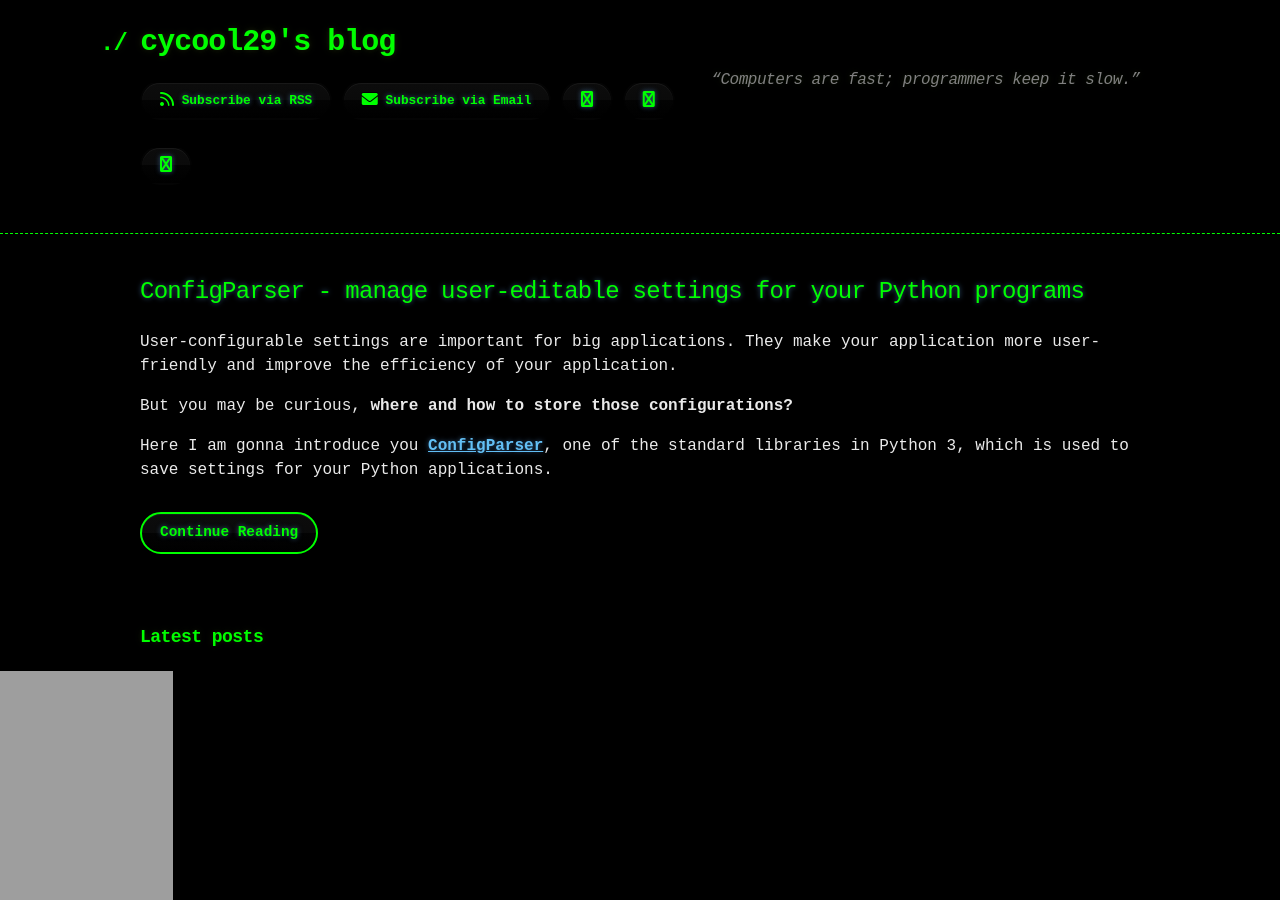
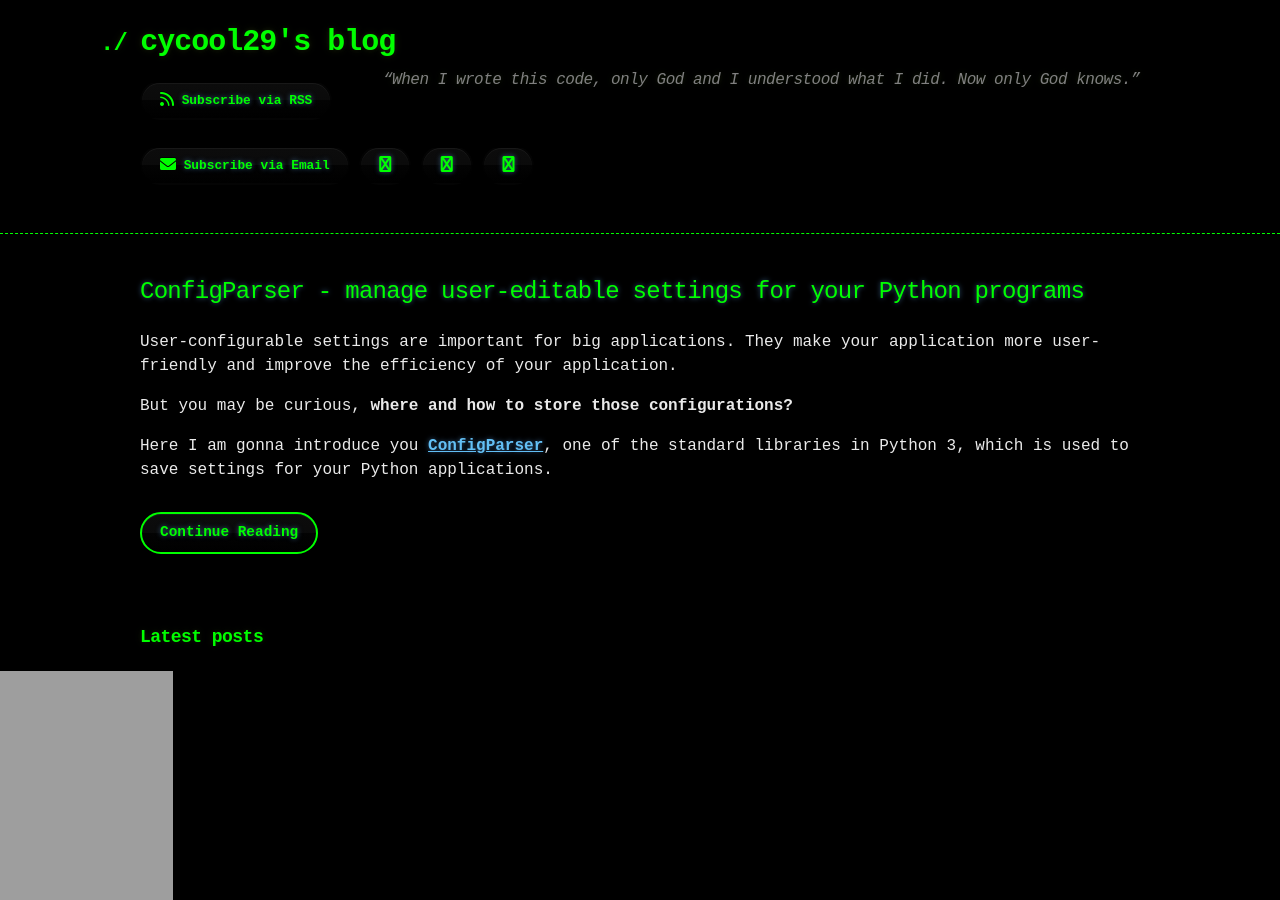
Before and after one commit to cycool29/cycool29.github.io, a Jekyll site: the page built from index.md, in a window 1280 px wide and 900 px high. Built offline with Jekyll 4.4.1, drawn with Linux system fonts in a browser that asks for light colours; a style sheet for code colours, icons or effects is not loaded.

Commit message:
Update quotes

```diff
--- a/_config.yml
+++ b/_config.yml
@@ -1,5 +1,5 @@
 title: cycool29's blog
-description: "“Computers are fast; programmers keep it slow.” "
+description: "“When I wrote this code, only God and I understood what I did. Now only God knows.” "
 bio: A high school student. Intermediate in Python, Git, Bash. Learning JavaScript. He/Him. "
 author: cycool29
 url: https://cycool29.github.io
```
